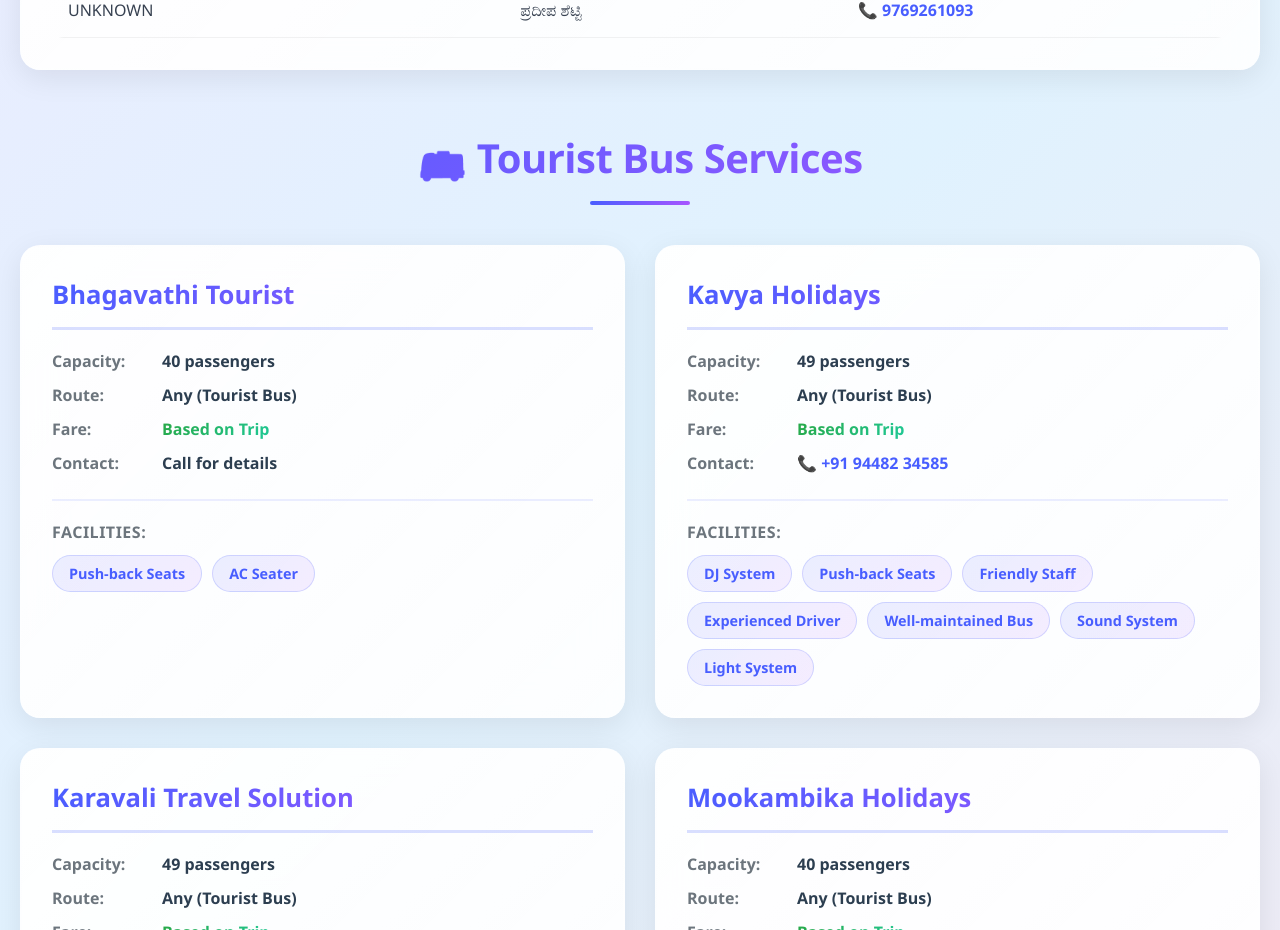
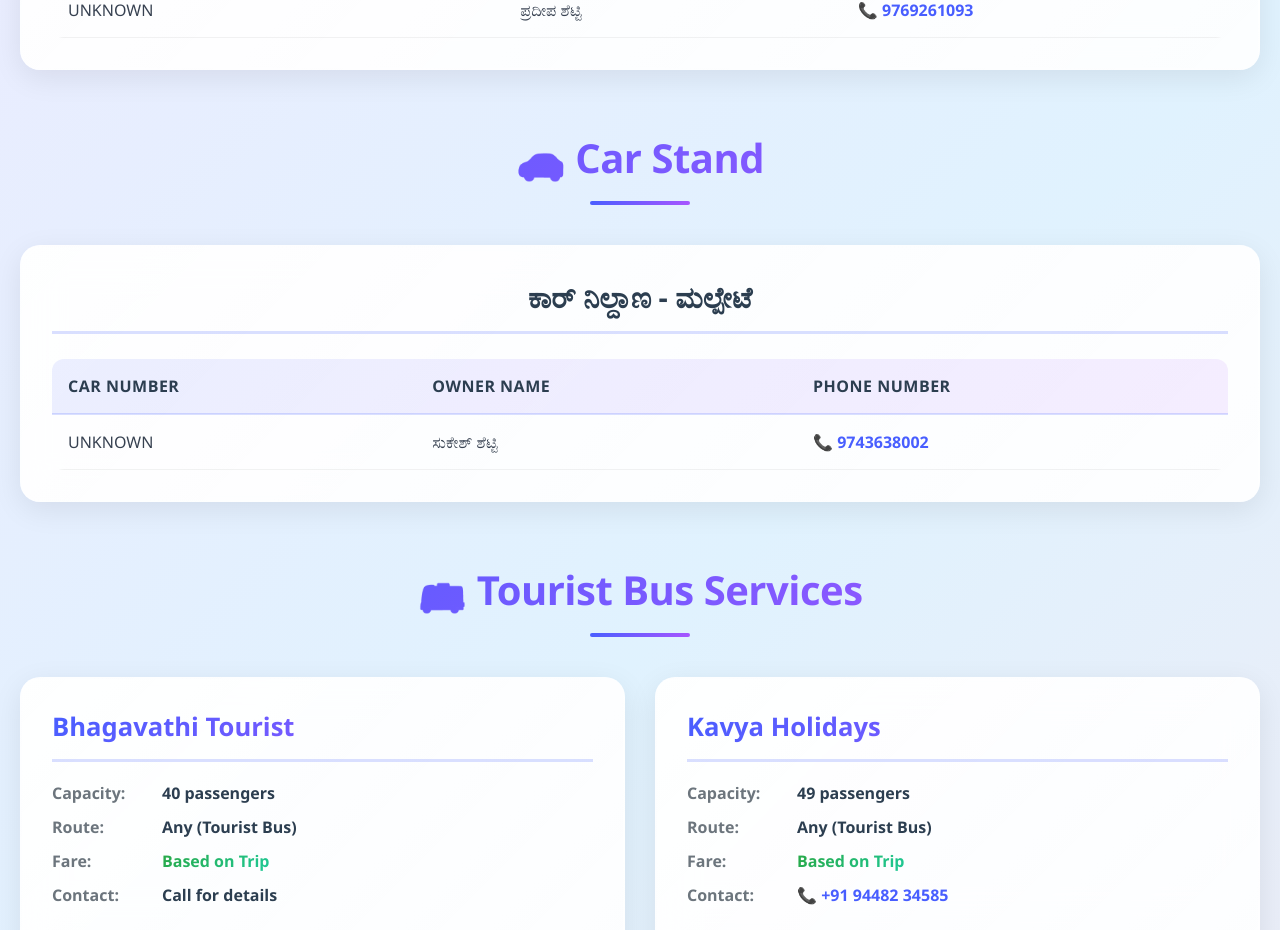
Before and after one commit to goperdoor/bus, a React (Create React App) app in the folder frontend/: page /RickshawBusManagement in a window 1280 px wide. Shown: the part 1535-2465 px from the top of the page. Built offline with nearby package versions, Linux system fonts and the light colour scheme; no server answers.

Commit message:
Update RickshawBusManagement.js

```diff
--- a/frontend/src/Pages/RickshawBusManagement.js
+++ b/frontend/src/Pages/RickshawBusManagement.js
@@ -21,7 +21,14 @@
     { id: 1, number: "UNKNOWN", driverName: "ಅನಿಲ್ ಕುಮಾರ್", phone: "8747887655" },
      { id: 2, number: "UNKNOWN", driverName: "ಪ್ರದೀಪ ಶೆಟ್ಟಿ", phone: "9769261093" },
   ]);
-
+const [carStand] = useState([
+  {
+    id: 1,
+    number: "UNKNOWN",
+    driverName: "ಸುಕೇಶ್ ಶೆಟ್ಟಿ",
+    phone: "9743638002"
+  }
+]);
   const [touristBuses] = useState([
     {
   id: 1,
@@ -155,6 +162,43 @@
     fareRange: "Based on Trip"
   }
 ]);
+  const CarTable = ({ title, cars }) => (
+  <div className="rickshaw-stand-card">
+    <h2 className="stand-title">{title}</h2>
+
+    <div className="table-container">
+      <table className="rickshaw-table">
+        <thead>
+          <tr>
+            <th>Car Number</th>
+            <th>Owner Name</th>
+            <th>Phone Number</th>
+          </tr>
+        </thead>
+
+        <tbody>
+          {cars.length === 0 ? (
+            <tr>
+              <td colSpan="3" className="no-data">No cars available at this stand</td>
+            </tr>
+          ) : (
+            cars.map((car) => (
+              <tr key={car.id}>
+                <td>{car.number}</td>
+                <td>{car.driverName}</td>
+                <td>
+                  <a href={`tel:${car.phone}`} className="phone-link">
+                    📞 {car.phone}
+                  </a>
+                </td>
+              </tr>
+            ))
+          )}
+        </tbody>
+      </table>
+    </div>
+  </div>
+);
   const RickshawTable = ({ title, rickshaws, bgColor }) => (
     <div className="rickshaw-stand-card">
       <h2 className="stand-title">{title}</h2>
@@ -243,6 +287,14 @@
           />
         </div>
 
+<div className="section-container">
+  <h2 className="section-heading">🚗 Car Stand</h2>
+
+  <CarTable
+    title="ಕಾರ್ ನಿಲ್ದಾಣ - ಮಲ್ಪೇಟೆ"
+    cars={carStand}
+  />
+</div>
         {/* Tourist Bus Section */}
         <div className="section-container">
           <h2 className="section-heading">🚌 Tourist Bus Services</h2>
```
